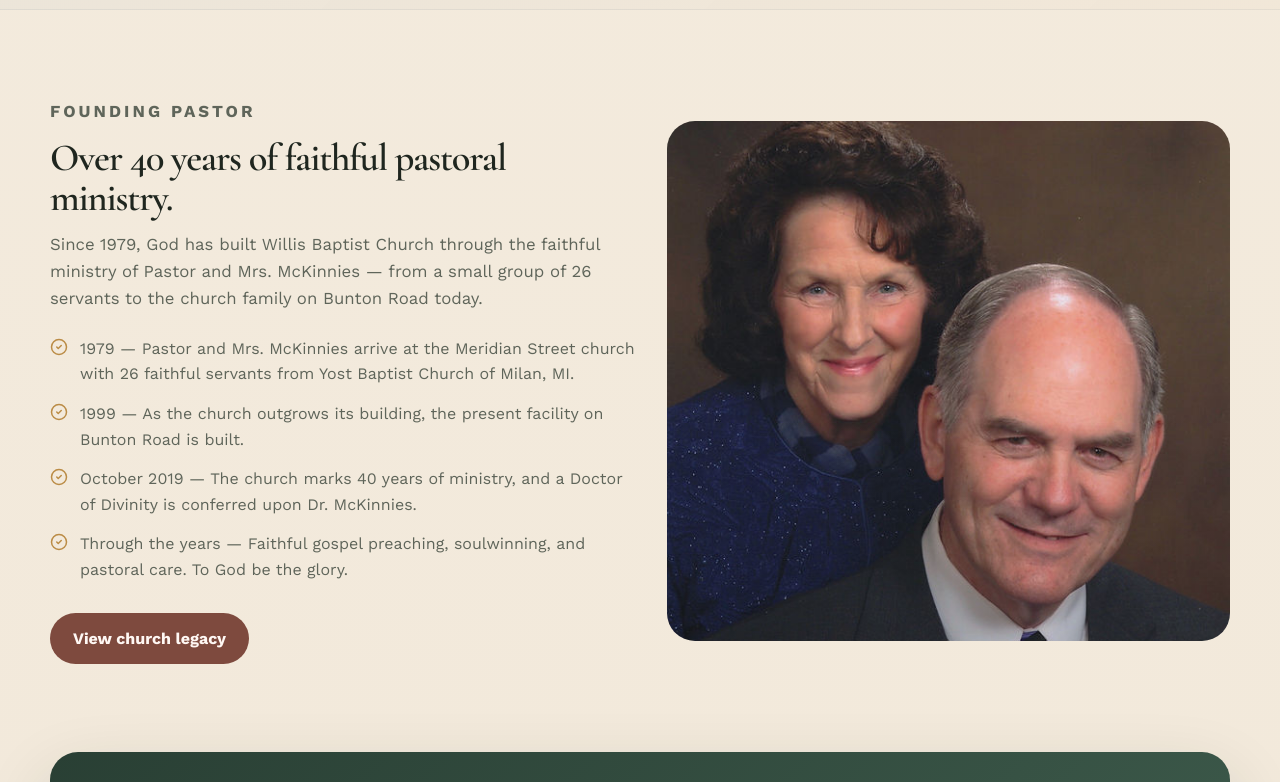
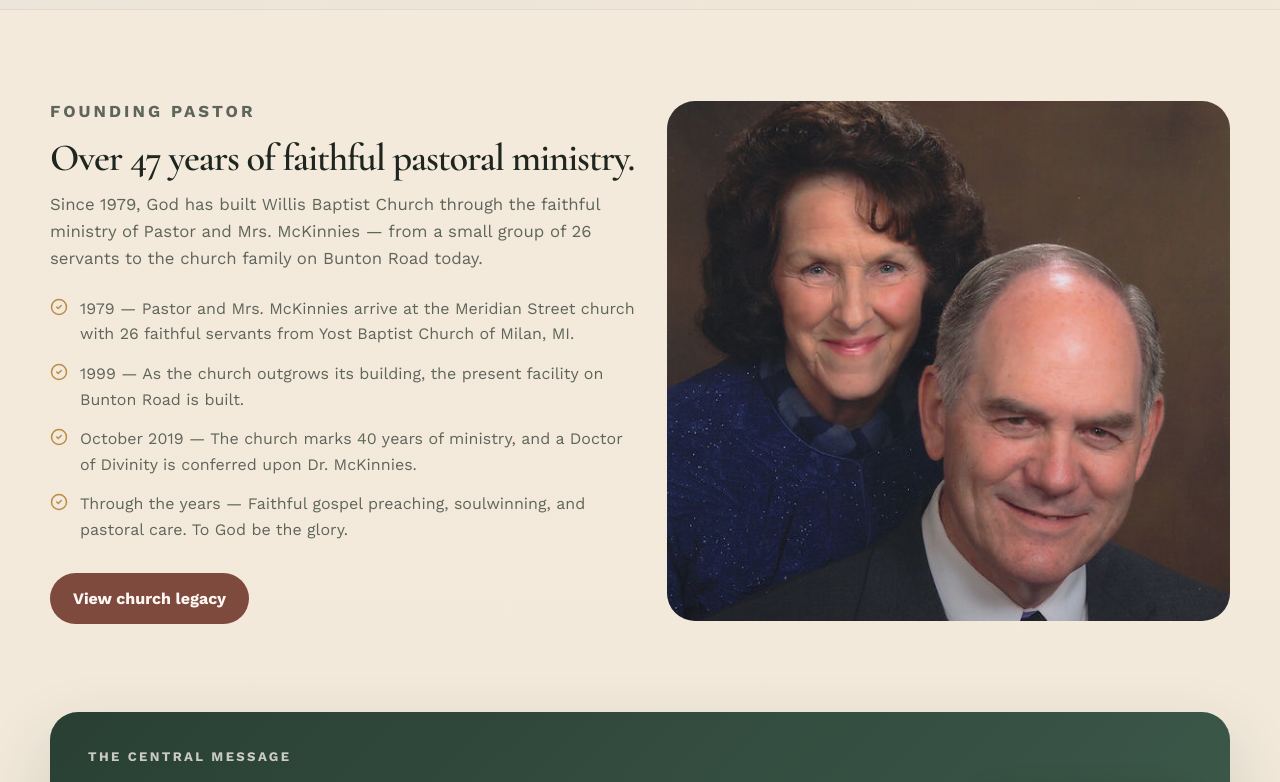
Before and after one commit to edesent/willisbaptist-redesign, a Next.js app: page / in a window 1280 px wide. Shown: the part 3180-3962 px from the top of the page. Built offline with nearby package versions, Linux system fonts and the light colour scheme.

Commit message:
Home page: 'Over 40 years' -> 'Over 47 years'

```diff
--- a/src/app/[[...slug]]/page.tsx
+++ b/src/app/[[...slug]]/page.tsx
@@ -265,7 +265,7 @@
         <div className="shell legacy-feature">
           <div className="legacy-copy">
             <p className="eyebrow">Founding pastor</p>
-            <h2>Over 40 years of faithful pastoral ministry.</h2>
+            <h2>Over 47 years of faithful pastoral ministry.</h2>
             <p>
               Since 1979, God has built Willis Baptist Church through the faithful ministry of
               Pastor and Mrs. McKinnies — from a small group of 26 servants to the church family
```
